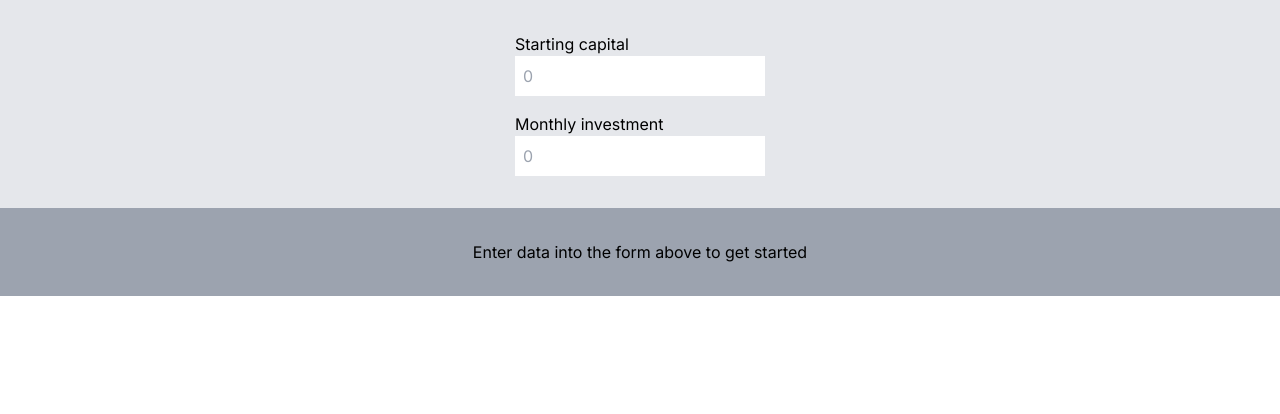
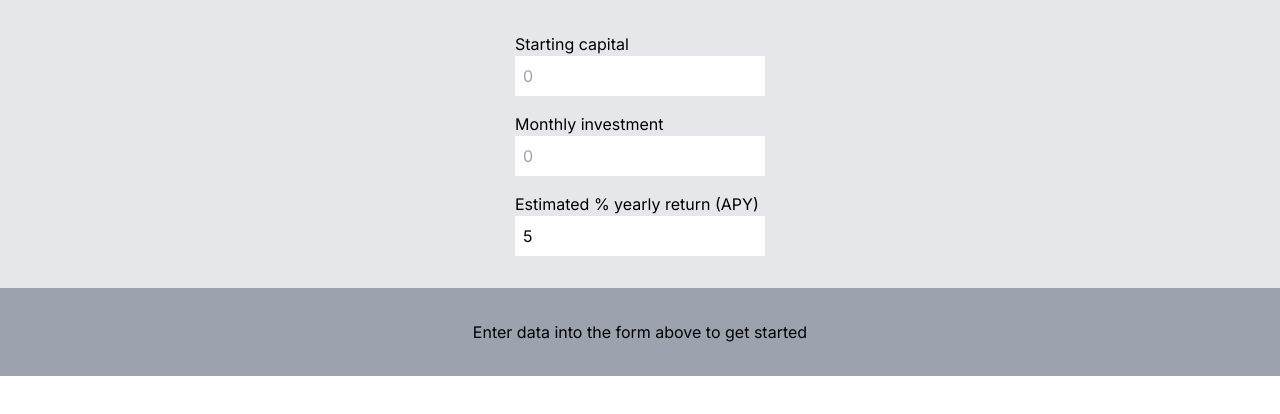
Before and after one commit to zackhanni/time-to-100k, a Next.js app: page / in a window 1280 px wide. Shown: the top 414 px of the page. Built offline with nearby package versions, Linux system fonts and the light colour scheme.

Commit message:
add apy field and passed input to PlainDataAnswers

```diff
--- a/app/components/InputForm.tsx
+++ b/app/components/InputForm.tsx
@@ -1,11 +1,13 @@
 interface InputFormProps {
   setStartingCapital: React.Dispatch<React.SetStateAction<number>>;
   setMonthlyInvestment: React.Dispatch<React.SetStateAction<number>>;
+  setApy: React.Dispatch<React.SetStateAction<number>>;
 }
 
 export default function InputForm({
   setStartingCapital,
   setMonthlyInvestment,
+  setApy,
 }: InputFormProps) {
   return (
     <div className="bg-gray-200 flex items-center justify-center py-8">
@@ -40,6 +42,18 @@ export default function InputForm({
           />
         </div>
 
+        <div className="flex flex-col">
+          <label htmlFor="apy">Estimated % yearly return (APY)</label>
+          <input
+            type="number"
+            id="apy"
+            name="apy"
+            onChange={(e) => setApy(Number(e.currentTarget.value))}
+            defaultValue={5}
+            className="px-2 py-2"
+          />
+        </div>
+
         {/* <label htmlFor="country">Investment interval</label>
         <select id="country" name="country">
           <option value="australia">Weekly</option>
--- a/app/page.tsx
+++ b/app/page.tsx
@@ -8,15 +8,18 @@ import { useState } from "react";
 export default function Home() {
   const [startingCapital, setStartingCapital] = useState(0);
   const [monthlyInvestment, setMonthlyInvestment] = useState(0);
+  const [apy, setApy] = useState(5);
   return (
     <main>
       <InputForm
         setStartingCapital={setStartingCapital}
         setMonthlyInvestment={setMonthlyInvestment}
+        setApy={setApy}
       />
       <PlainDataAnswers
         startingCapital={startingCapital}
         monthlyInvestment={monthlyInvestment}
+        apy={apy}
       />
     </main>
   );
```
